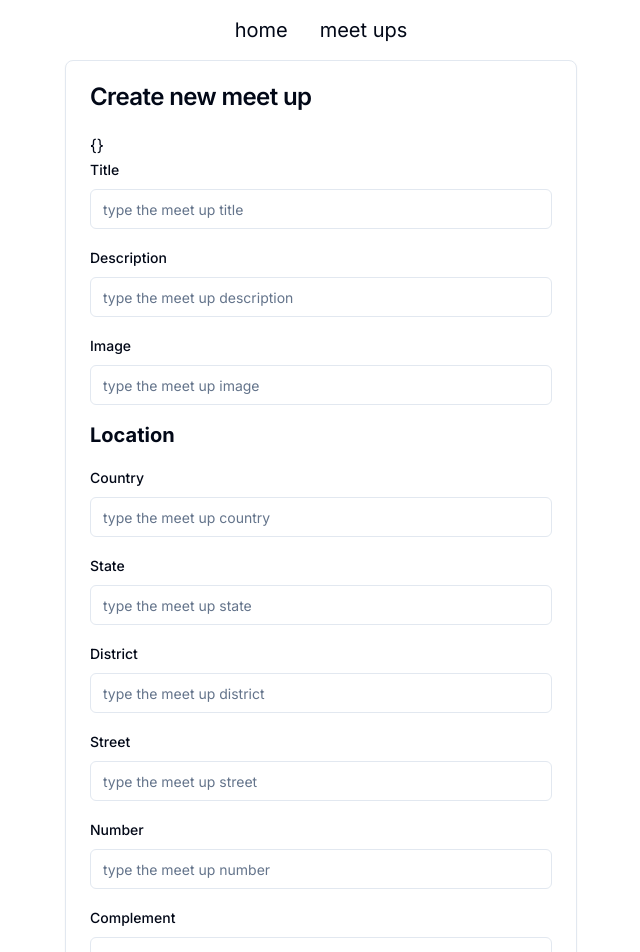
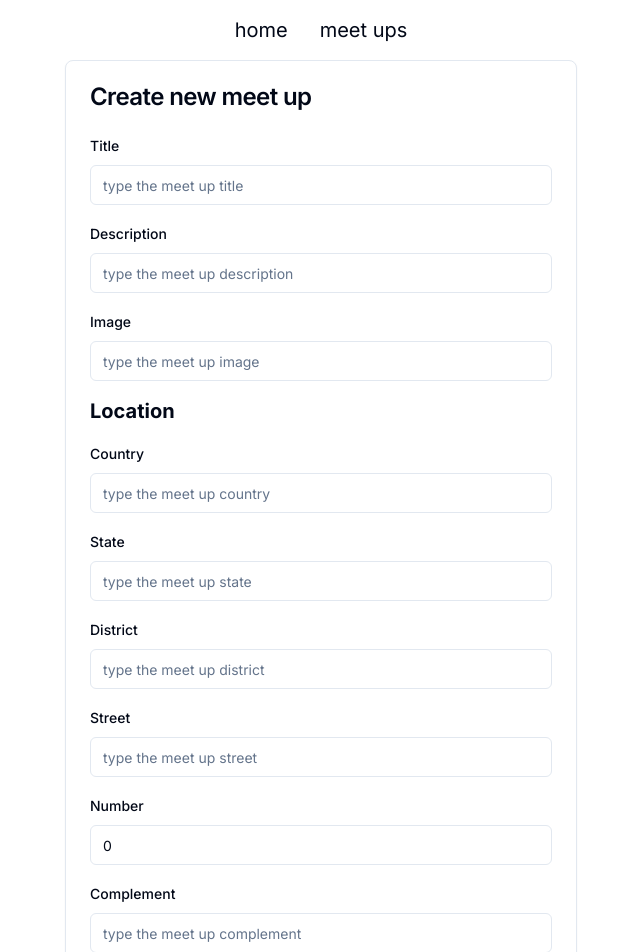
Before and after one commit to Tonny221/meet-up, a Next.js app: page /meet-ups/create in a window 1280 px wide. Shown: the top 952 px of the page, without its empty margins (319-959 px from the left). Built offline with nearby package versions, Linux system fonts and the light colour scheme.

Commit message:
Setting default values to form

```diff
--- a/src/components/MeetUpForm.tsx
+++ b/src/components/MeetUpForm.tsx
@@ -18,6 +18,19 @@ import { Input } from "./ui/input";
 const MeetUpForm = () => {
   const form = useForm<z.infer<typeof formSchema>>({
     resolver: zodResolver(formSchema),
+    defaultValues: {
+      title: "",
+      description: "",
+      image: "",
+      location: {
+        country: "",
+        state: "",
+        district: "",
+        street: "",
+        number: 0,
+        complement: "",
+      },
+    },
   });
 
   type Inputs = z.infer<typeof formSchema>;
@@ -26,7 +39,6 @@ const MeetUpForm = () => {
 
   return (
     <Form {...form}>
-      <span>{JSON.stringify(form.control._formValues)}</span>
       <form onSubmit={form.handleSubmit(onSubmit)} className="space-y-4">
         <FormField
           control={form.control}
```
